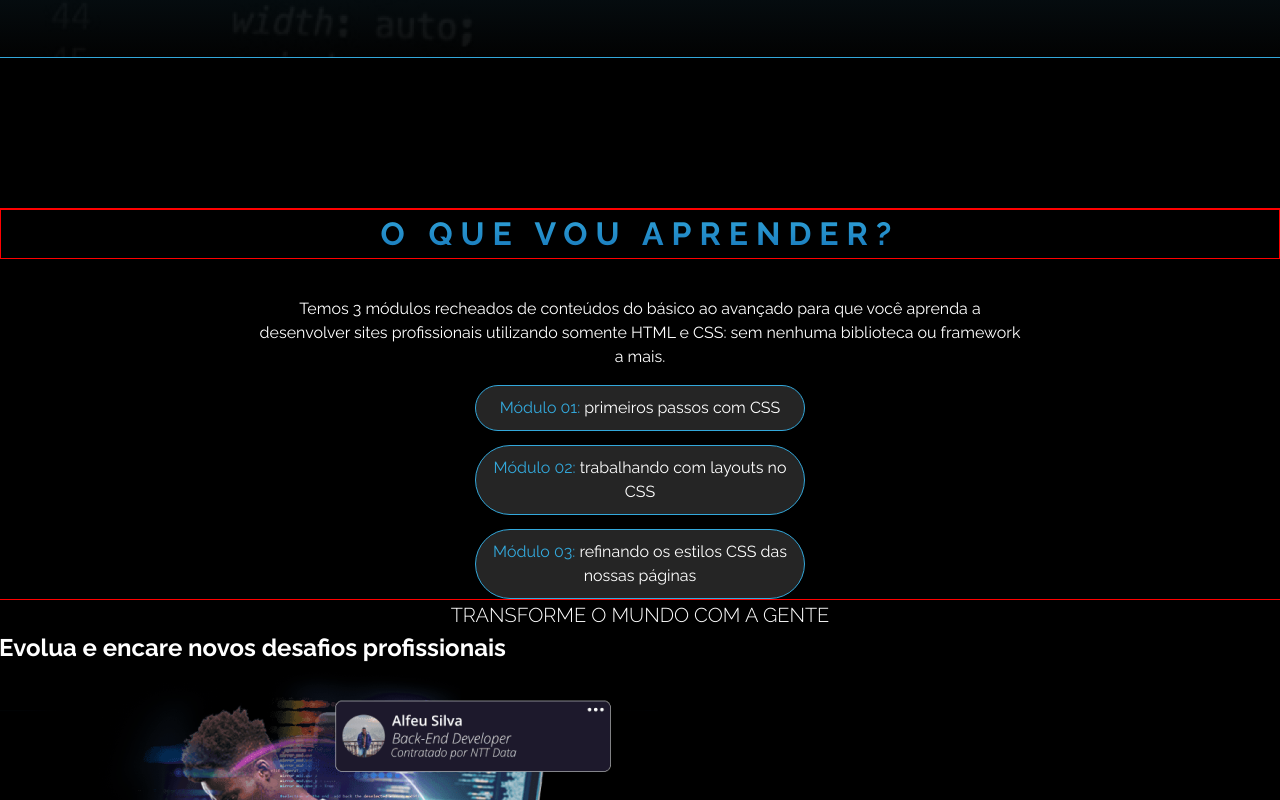
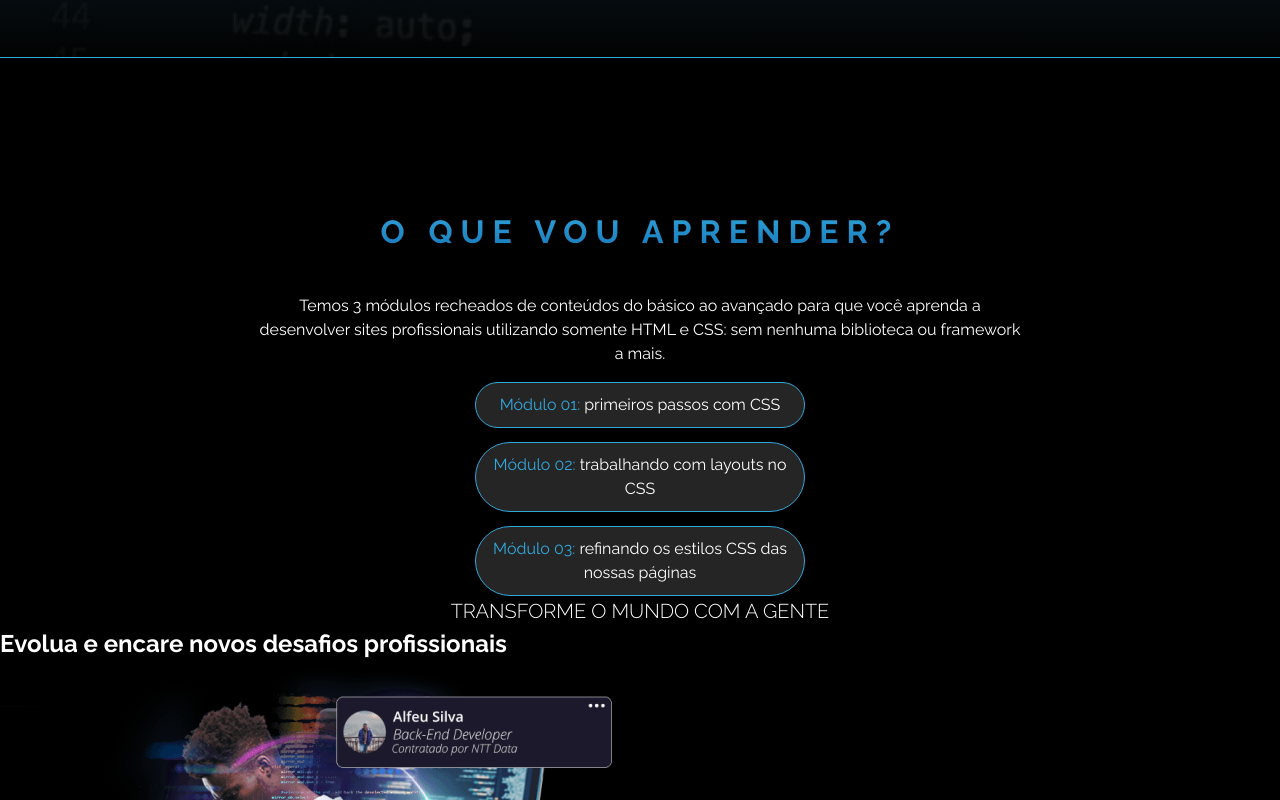
Before and after one commit to raamomm/ESTILIZANDO_SITE_PROJETOS_CURSO_CSS, a plain HTML site: page index.html in a window 1280 px wide. Shown: the part 548-1348 px from the top of the page. Drawn offline with Linux system fonts and the light colour scheme.

Commit message:
Tirei as bordas de 1px e cor vermelha que estava usando como referência

```diff
--- a/assets/style.css
+++ b/assets/style.css
@@ -101,7 +101,6 @@ div button{
     width: 100vw;
     max-width: 1440px;
     text-align: center;
-    border: 1px solid red;
     margin: 150px auto auto;
 
 
@@ -114,7 +113,6 @@ div button{
     font-size: 2rem;
     letter-spacing: 8px;
     margin-bottom: 38px;
-    border: 1px solid red;
     color: transparent;
     background-image: linear-gradient(to bottom, #33A8DB, #1472B7);
     background-clip: text;
```
